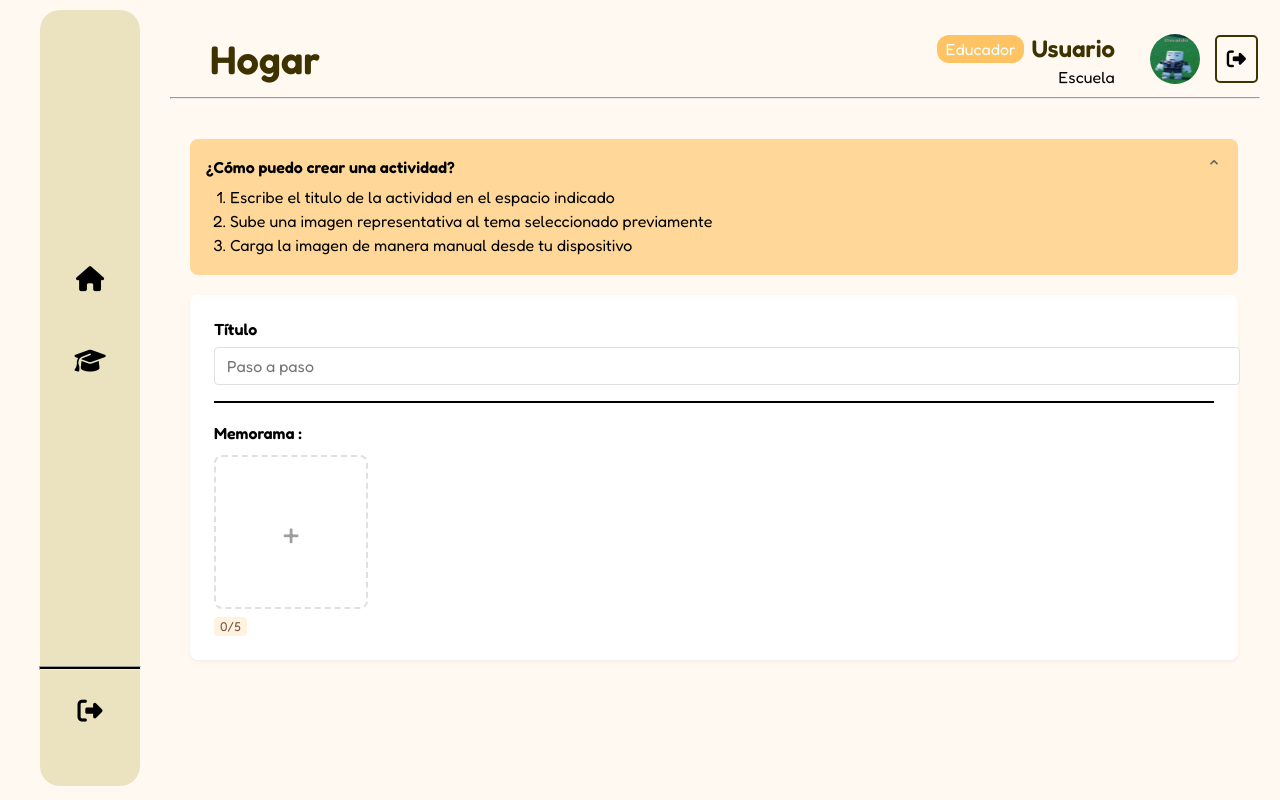
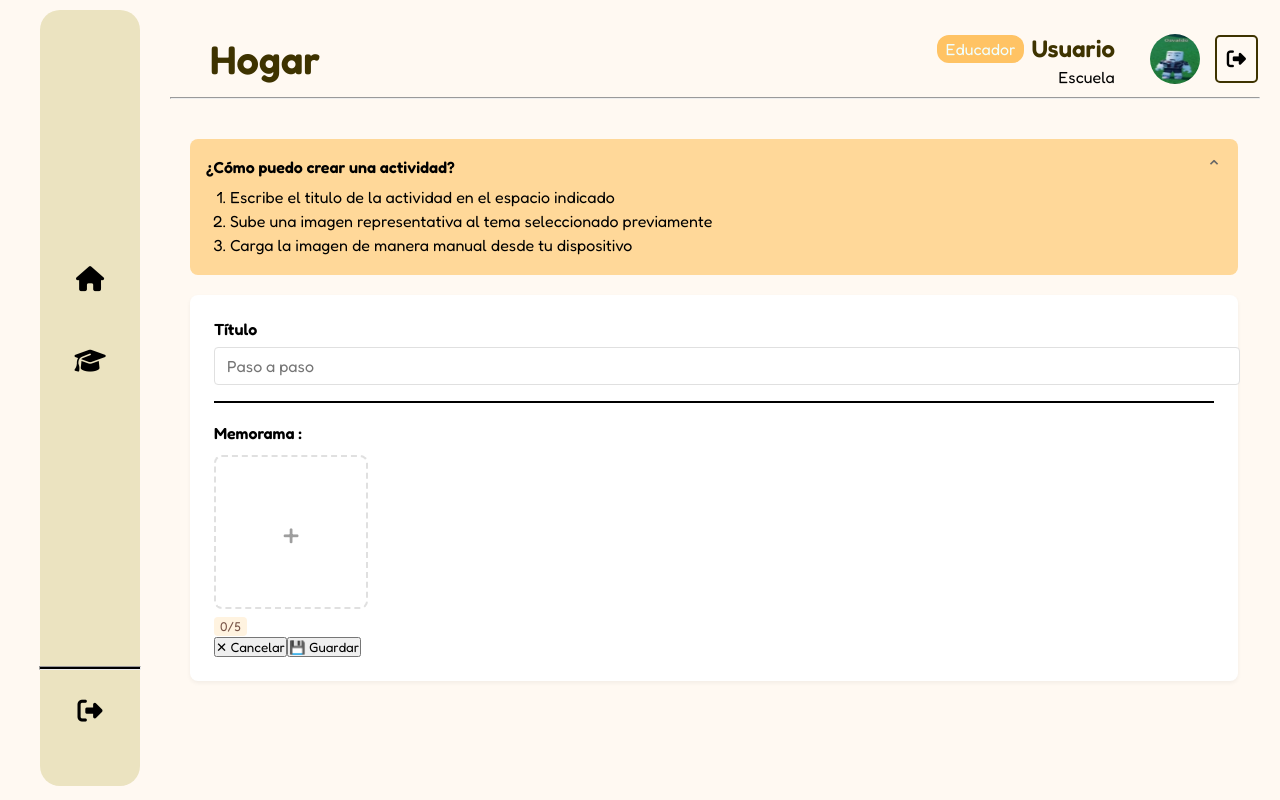
Before and after one commit to YBJ-UP/Nubo, an Angular app: page /teacher/new-memory-game in a window 1280 px wide. Built offline with nearby package versions, Linux system fonts and the light colour scheme.

Commit message:
Boton de guardar y cancelar en new-memory-game

```diff
--- a/src/app/teacher/new-memory-game/new-memory-game.css
+++ b/src/app/teacher/new-memory-game/new-memory-game.css
@@ -173,7 +173,7 @@
 /* Estilo base para botones de acción */
 .action-btn {
   background: rgba(255, 255, 255, 0.9); /* Fondo semi-transparente */
-  border: 1px solid #e0e0e0;
+  border: 1px solid #ee0000;
   border-radius: 4px;
   width: 24px;
   height: 24px;
@@ -185,7 +185,7 @@
 
 /* Botón de eliminar */
 .action-btn.delete {
-  color: #ef5350; /* Color rojo para indicar eliminación */
+  color: #ff0400; /* Color rojo para indicar eliminación */
 }
 
 /* Icono de agregar (+) */
--- a/src/app/teacher/new-memory-game/new-memory-game.html
+++ b/src/app/teacher/new-memory-game/new-memory-game.html
@@ -1,10 +1,12 @@
 
 <div class="help-box">
-    <div class="help-title">
+    <div class="help-title" (click)="toggleInstructions()">
         <span>¿Cómo puedo crear una actividad?</span>
-        <button class="help-toggle">⌃</button>
+        <button class="help-toggle" [class.collapsed]="!showInstructions">
+            {{ showInstructions ? '⌃' : '⌄' }}
+        </button>
     </div>
-    <ol class="help-list">
+    <ol class="help-list" [class.collapsed]="!showInstructions">
         <li>Escribe el titulo de la actividad en el espacio indicado</li>
         <li>Sube una imagen representativa al tema seleccionado previamente</li>
         <li>Carga la imagen de manera manual desde tu dispositivo</li>
@@ -48,6 +50,18 @@
         </div>
         <div class="cards-counter">{{currentCardCount}}/5</div>
     </div>
+
+    <!-- Botones de acción -->
+    <div class="form-actions">
+        <button class="action-button cancel-button" (click)="cancelMemoryGame()">
+            <span class="button-icon">✕</span>
+            Cancelar
+        </button>
+        <button class="action-button save-button" (click)="saveMemoryGame()">
+            <span class="button-icon">💾</span>
+            Guardar
+        </button>
+    </div>
 </div>
 
 <!-- Modal de límite alcanzado -->
--- a/src/app/teacher/new-memory-game/new-memory-game.ts
+++ b/src/app/teacher/new-memory-game/new-memory-game.ts
@@ -20,6 +20,7 @@ export class NewMemoryGame {
   cards: MemoryCard[] = [];
   currentCardCount = 0;
   showMaxCardsModal = false;
+  showInstructions = true; // Mostrar instrucciones por defecto
 
   triggerFileInput() {
     if (this.cards.length >= this.MAX_CARDS) {
@@ -31,6 +32,24 @@ export class NewMemoryGame {
 
   closeMaxCardsModal() {
     this.showMaxCardsModal = false;
+  }
+
+  toggleInstructions() {
+    this.showInstructions = !this.showInstructions;
+  }
+
+  saveMemoryGame() {
+    // Aquí irá la lógica para guardar el juego de memoria
+    console.log('Guardando juego de memoria...');
+    // Por ahora solo mostraremos un console.log, pero aquí se implementará
+    // la lógica real de guardado cuando se necesite
+  }
+
+  cancelMemoryGame() {
+    // Aquí irá la lógica para cancelar la creación del juego
+    console.log('Cancelando creación del juego de memoria...');
+    // Por ahora solo mostraremos un console.log, pero aquí se implementará
+    // la lógica de cancelación cuando se necesite
   }
 
   onImageSelected(event: Event) {
```
